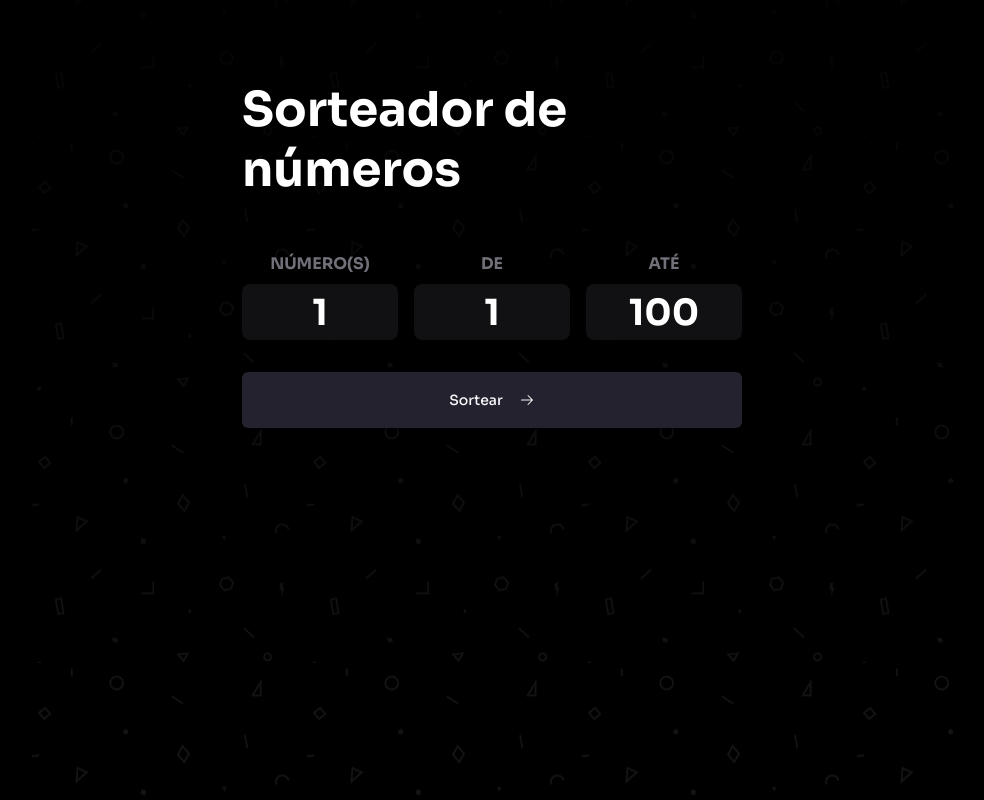
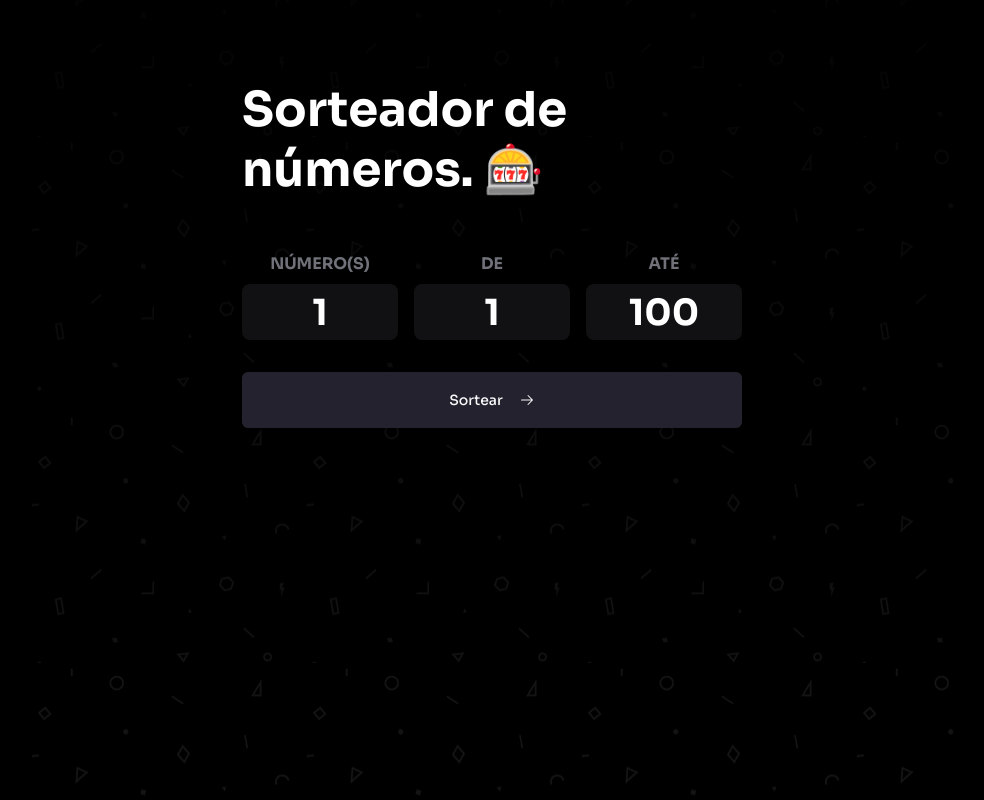
Before and after one commit to ecthon/random-number, a Next.js app: page / in a window 1280 px wide. Shown: the whole page, without its empty margins (148-1132 px from the left). Built offline with nearby package versions, Linux system fonts and the light colour scheme.

Commit message:
Atualiza o título do formulário de sorteio para incluir um emoji e melhorar a apresentação

```diff
--- a/src/components/DrawForm.tsx
+++ b/src/components/DrawForm.tsx
@@ -30,8 +30,8 @@ export function DrawForm({ onSubmit, hasResults }: DrawFormProps) {
       className="flex w-[500px] max-sm:w-full flex-col gap-8 items-center max-sm:px-"
       onSubmit={handleSubmit(onSubmit)}
     >
-      <h1 className="text-5xl font-bold leading-tight mb-5 text-white">
-        Sorteador de números
+      <h1 className="text-5xl max-sm:text-3xl font-bold leading-tight mb-5 text-white">
+        Sorteador de números. 🎰
       </h1>
 
       <div className="flex gap-4">
```
